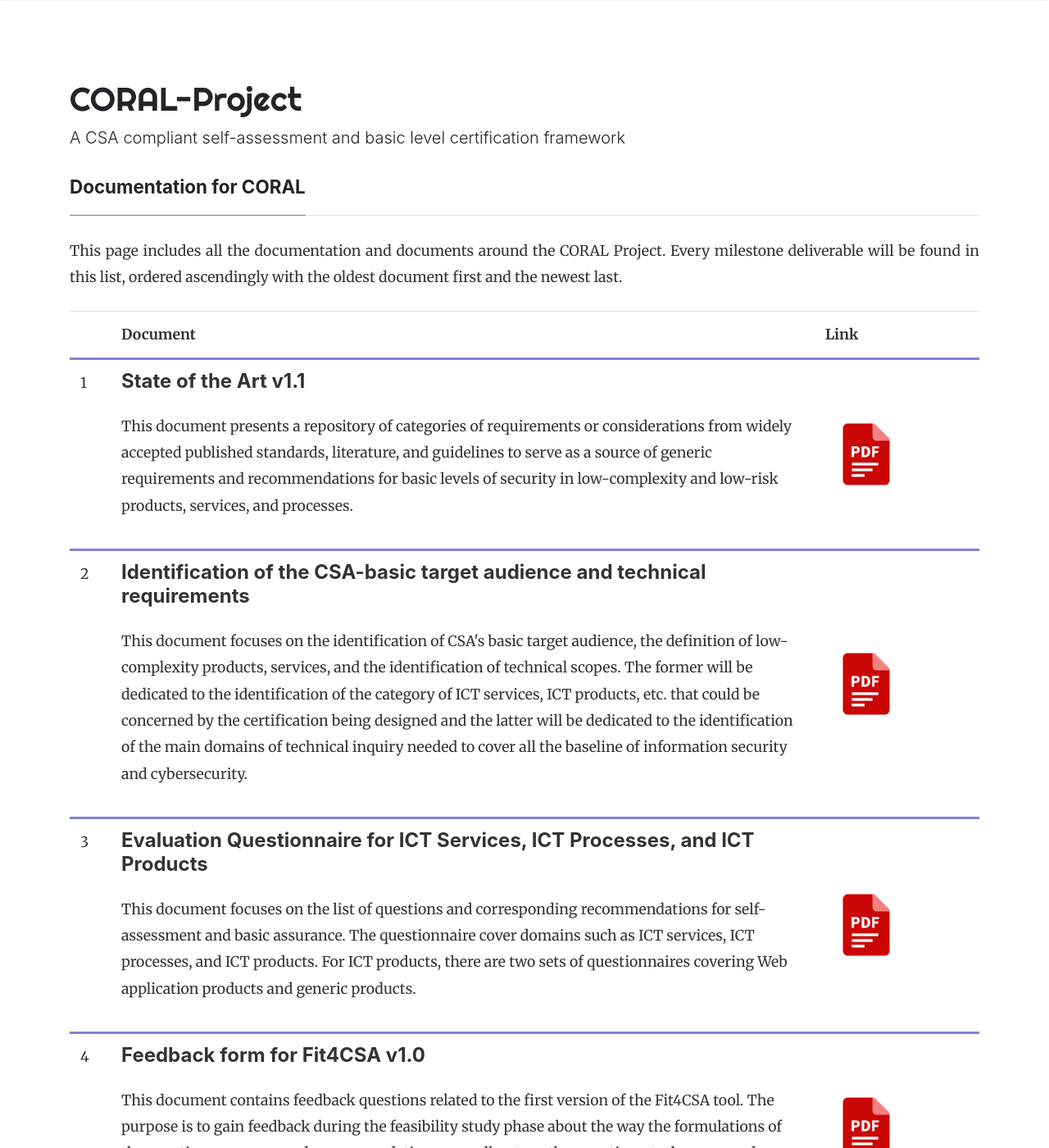
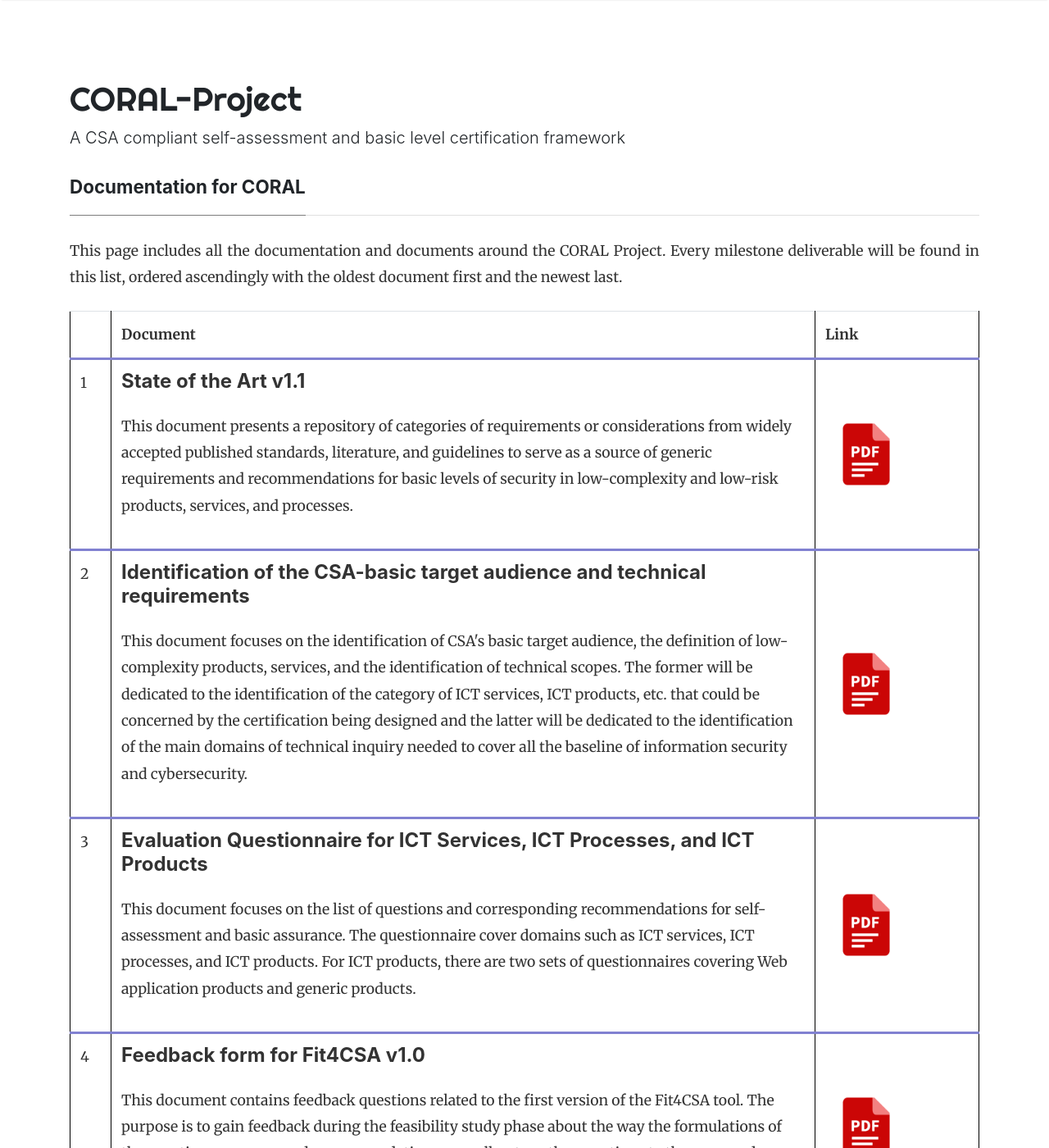
Before and after one commit to NC3-LU/coral-project, a Jekyll site: the page built from documentation.md, in a window 1280 px wide and 1400 px high. Shown: the whole window at 82% size. Built offline with Jekyll 4.4.1, drawn with Linux system fonts in a browser that asks for light colours; nearby versions of some CDN libraries.

Commit message:
Create the _base.scss file

```diff
--- /dev/null
+++ b/_sass/_base.scss
@@ -0,0 +1,11 @@
+table {
+	border-collapse: collapse;
+	width: 100%;
+	border: 1px solid #000000;
+  }
+
+  th, td {
+	border: 1px solid #000000;
+	padding: 8px;
+	text-align: left;
+  }
--- a/assets/css/main.scss
+++ b/assets/css/main.scss
@@ -8,21 +8,9 @@
 	display:inline;
 }
 
-table {
-	border-collapse: collapse;
-	width: 100%;
-	border: 1px solid #0000;
-  }
-
-  th, td {
-	border: 1px solid #0000;
-	padding: 8px;
-	text-align: left;
-  }
-
-
 // Import partials from `sass_dir` (defaults to `_sass`)
 @import
 	"syntax",
-    "starsnonscss"
+    "starsnonscss",
+	"base"
 ;
```
